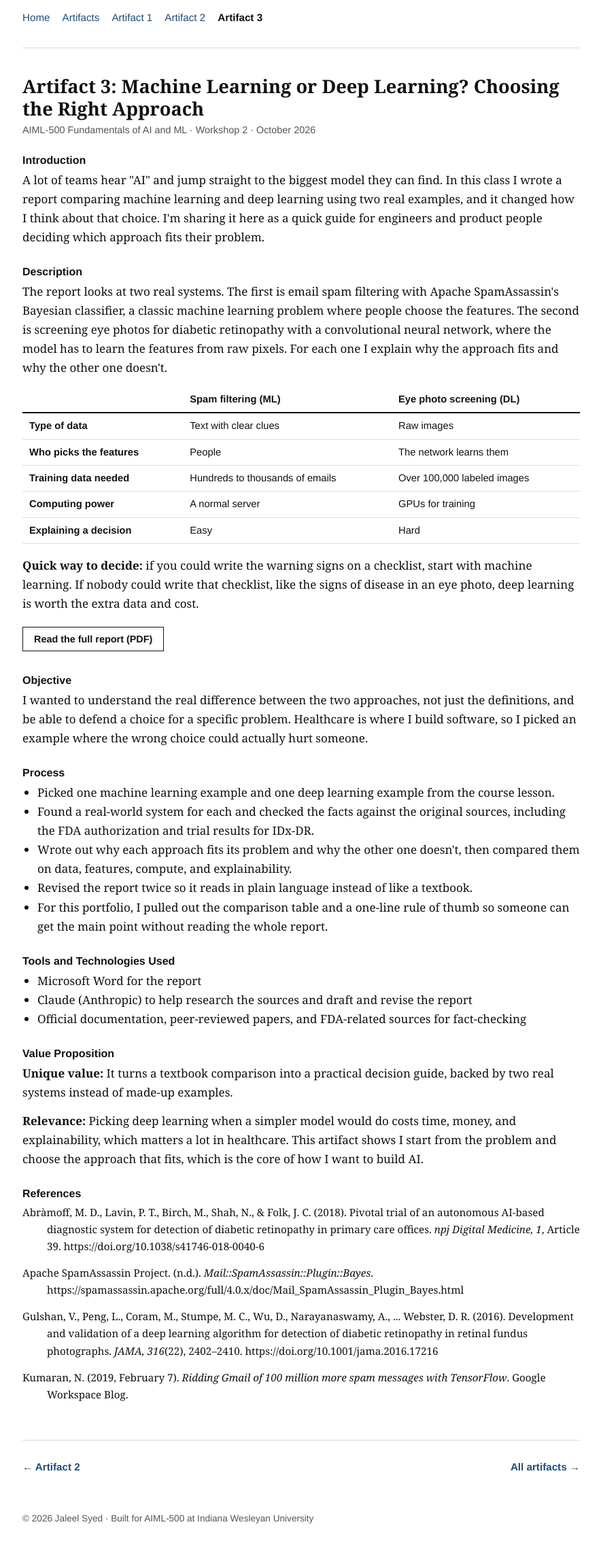
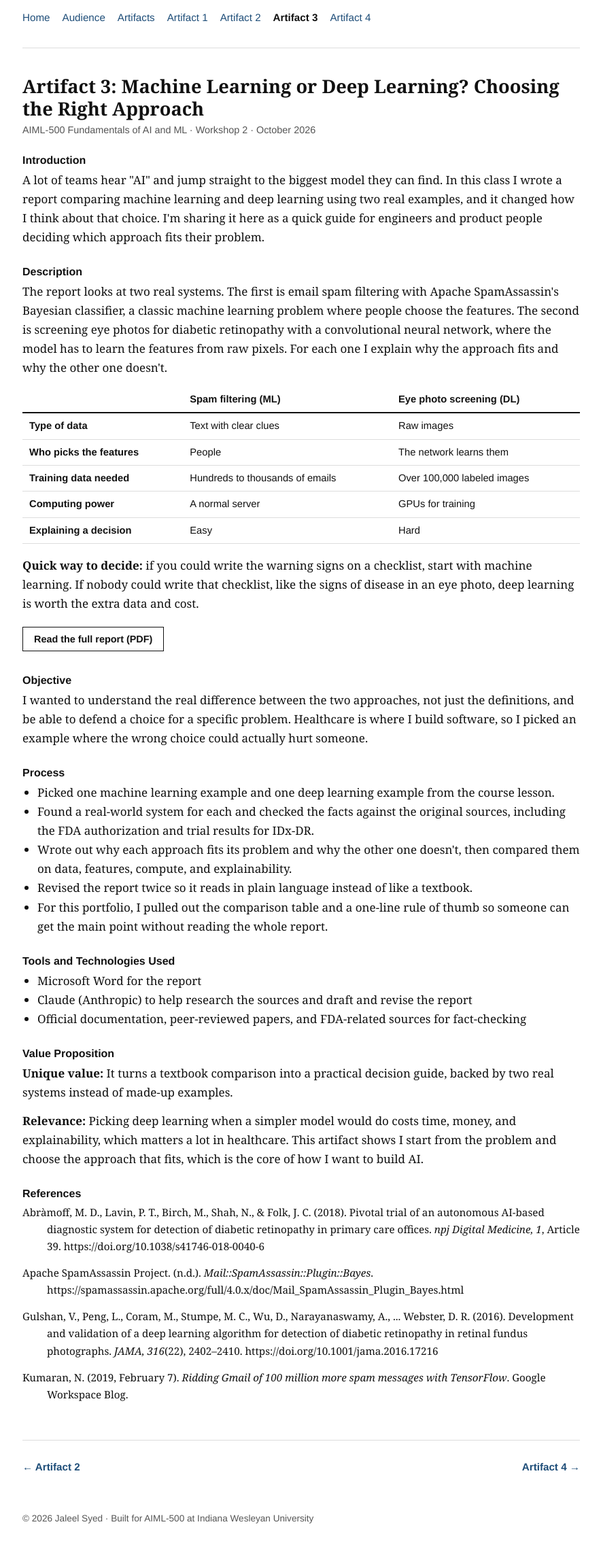
Before and after one commit to jaleelsyed/jaleelsyed, a plain HTML site: page artifact-3.html in a window 1280 px wide. Shown: the part 136-2416 px from the top of the page at 68% size, without its empty margins (197-1081 px from the left). Drawn offline with Linux system fonts and the light colour scheme.

Commit message:
Update navigation and pager links in artifact-3.html

```diff
--- a/artifact-3.html
+++ b/artifact-3.html
@@ -56,7 +56,7 @@
 <header>
   <h1>Jaleel Syed</h1>
   <p class="role">Senior Software Engineer &middot; M.S. Artificial Intelligence student, Indiana Wesleyan University</p>
-  <nav><a href="index.html">Home</a><a href="index.html#artifacts">Artifacts</a><a href="artifact-1.html">Artifact 1</a><a href="artifact-2.html">Artifact 2</a><a href="artifact-3.html" class="on">Artifact 3</a></nav>
+  <nav><a href="index.html">Home</a><a href="index.html#audience">Audience</a><a href="index.html#artifacts">Artifacts</a><a href="artifact-1.html">Artifact 1</a><a href="artifact-2.html">Artifact 2</a><a href="artifact-3.html" class="on">Artifact 3</a><a href="artifact-4.html">Artifact 4</a></nav>
 </header>
 <section>
 <article id="artifact-3">
@@ -113,7 +113,7 @@
     </div>
   </article>
 </section>
-<div class="pager"><a href="artifact-2.html">&larr; Artifact 2</a><a href="index.html#artifacts">All artifacts &rarr;</a></div>
+<div class="pager"><a href="artifact-2.html">&larr; Artifact 2</a><a href="artifact-4.html">Artifact 4 &rarr;</a></div>
 <footer>&copy; 2026 Jaleel Syed &middot; Built for AIML-500 at Indiana Wesleyan University</footer>
 </div>
 </body>
```
